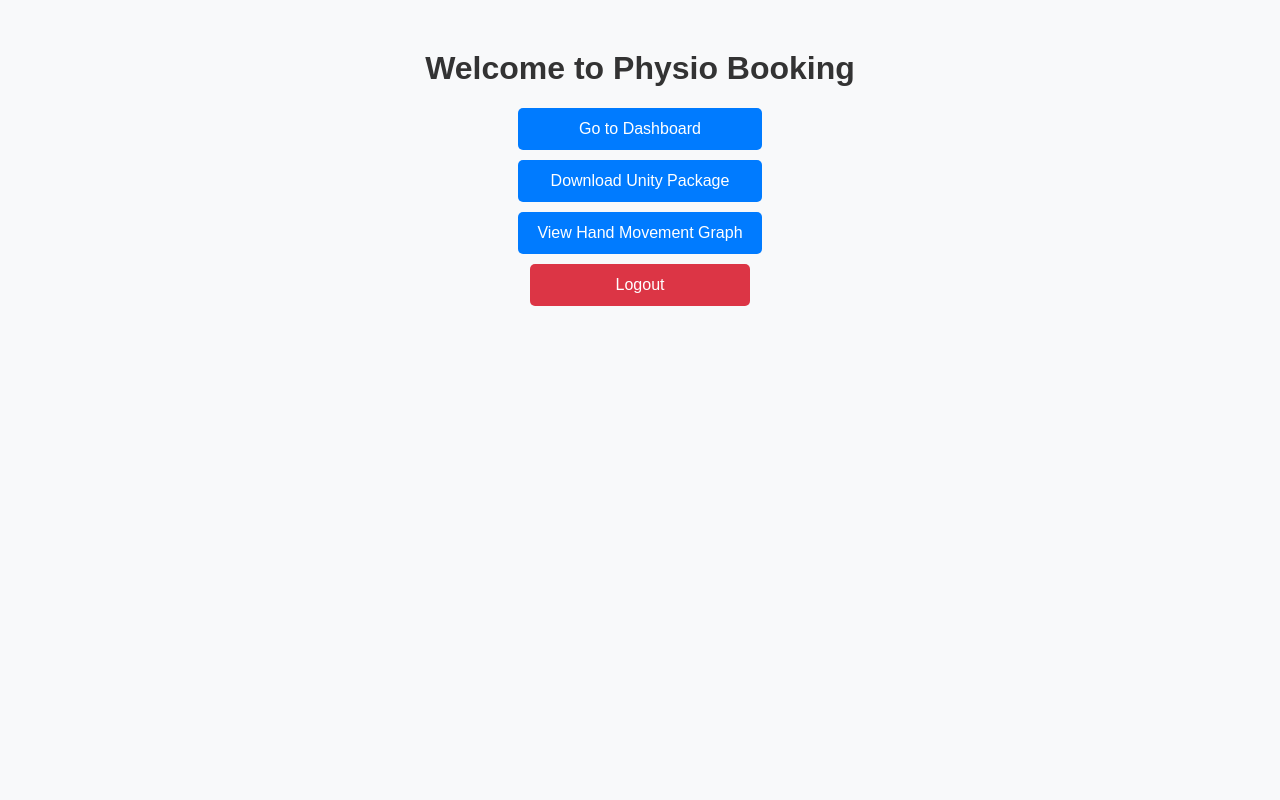
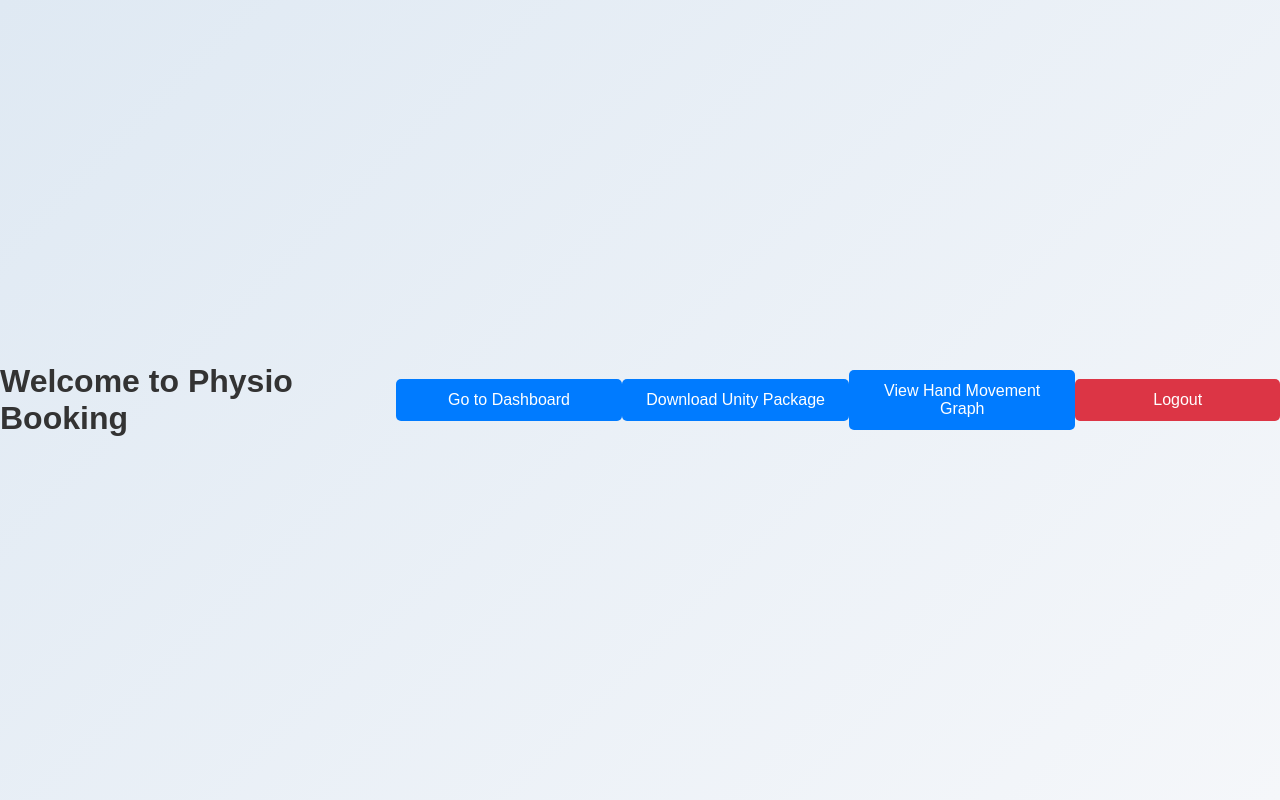
Before and after one commit to ShreeVishnu1/Confluence_3, a website: page home.html in a window 1280 px wide. Drawn offline with Linux system fonts and the light colour scheme.

Commit message:
Update home.html

```diff
--- a/home.html
+++ b/home.html
@@ -5,11 +5,14 @@
     <meta name="viewport" content="width=device-width, initial-scale=1.0">
     <title>Home</title>
     <style>
-        body {
+         body {
             font-family: Arial, sans-serif;
-            text-align: center;
-            margin: 50px;
-            background-color: #f8f9fa;
+            background: linear-gradient(135deg, #dfe9f3, #f5f7fa);
+            display: flex;
+            justify-content: center;
+            align-items: center;
+            height: 100vh;
+            margin: 0;
         }
         h1 {
             color: #333;
```
